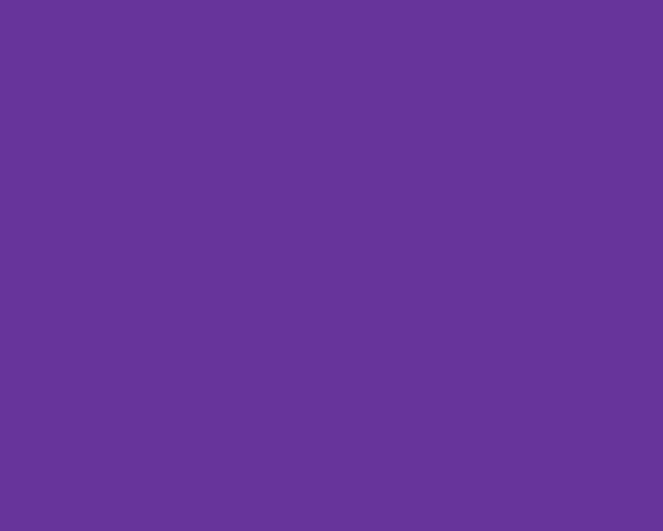
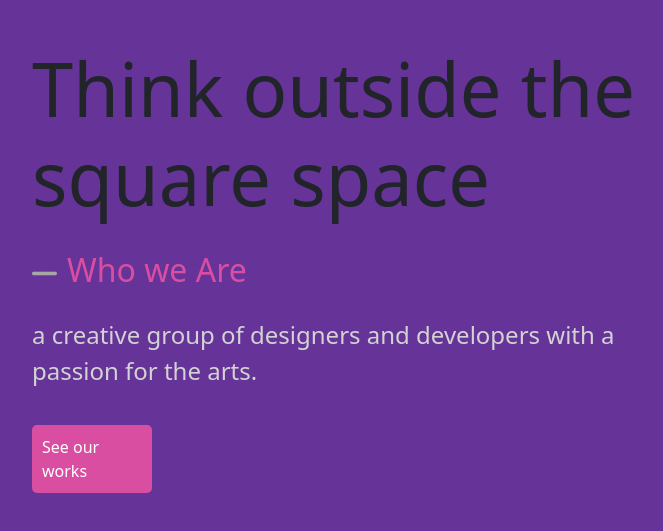
Before and after one commit to ahm3tozenir/portifolio, a React (Vite) app: page /404 in a window 1280 px wide. Before the commit this address had no page. Shown: the part 131-662 px from the top of the page, without its empty margins (608-1271 px from the left). Built offline with nearby package versions, Linux system fonts and the light colour scheme; no server answers.

Commit message:
404 page added

```diff
--- a/src/App.jsx
+++ b/src/App.jsx
@@ -1,5 +1,7 @@
 import { Routes,Route, Navigate} from "react-router-dom";
 import Index from "./pages/index";
+import Projects from "./pages/projects"
+import Index404 from "./pages/404"
 
 import 'bootstrap/dist/css/bootstrap.min.css';
 
@@ -15,6 +17,9 @@ function App() {
     <>
       <Routes>
         <Route path="/" element={<Index/>} />
+        <Route path="/projects" element={<Projects/>} />
+        <Route path="/404" element={<Index404/>}/>
+        <Route path="*" element={<Navigate to={'/404'}/>}/>
       </Routes>
 
     </>
--- a/src/components/cube.jsx
+++ b/src/components/cube.jsx
@@ -1,21 +1,46 @@
-import React, { useRef } from 'react'
+import React, { useEffect, useRef, useState } from 'react'
 import { OrbitControls, PerspectiveCamera, RenderTexture, Text } from '@react-three/drei'
 import { useFrame } from '@react-three/fiber'
+
+
 
 function Cube() {
 
     const textRef = useRef()
     useFrame(state => (textRef.current.position.x = Math.sin(state.clock.elapsedTime)))
 
+    const [msg,setMsg] = useState('404');
+    const [counter,setCounter] = useState(0);
+
+    useEffect(()=>{
+        setTimeout(function(){
+            setCounter(counter+1)
+        }, 5000);
+
+    },[counter])
+
+    const [pos,setPos] = useState(1);
+
+
+    useEffect(()=>{
+        if(msg==='404'){
+            setMsg("We couldn’t find that page")
+            setPos(16)
+        }else{
+            setMsg('404')
+            setPos(1)
+        }
+    },[counter])
+
   return (
     <mesh>
         <boxGeometry/>
         <meshStandardMaterial>
             <RenderTexture  attach="map">
-                <PerspectiveCamera makeDefault position={[0,0,5]}/>
+                <PerspectiveCamera makeDefault position={[0,0,pos]}/>
                 <color attach='background' args={["#dc9dcd"]}/>
                 <Text ref={textRef} fontsize={3} color="#555">
-                    hello
+                    {msg}
                 </Text>
             </RenderTexture>
         </meshStandardMaterial>
--- /dev/null
+++ b/src/pages/404.jsx
@@ -0,0 +1,98 @@
+import React from 'react'
+import Cube from '../components/cube'
+import { OrbitControls} from '@react-three/drei'
+import { Canvas } from '@react-three/fiber'
+import { styled } from "styled-components"
+
+const Section = styled.div`
+  height: 100vh;
+  scroll-snap-align: center;
+  display: flex;
+  justify-content: center;
+`
+
+const Container = styled.div`
+  height: 100vh;
+  scroll-snap-align: center;
+  width: 1400px;
+  display: flex;
+  justify-content: space-between;
+`
+
+const Left = styled.div`
+  flex: 1;
+
+`
+
+const Right = styled.div`
+  flex: 1;
+  display: flex;
+  flex-direction: column;
+  justify-content: center;
+  gap: 20px;
+`
+
+const Title = styled.h1`
+  font-size: 74px;
+`
+
+const WhatWeDo = styled.div`
+  display: flex;
+  align-items: center;
+  gap: 10px;
+`
+
+const Line = styled.img`
+  height: 5px;
+`
+
+const Subtitle = styled.h2`
+  color: #da4ea2;
+`
+
+const Desc = styled.p`
+  font-size: 24px;
+  color: lightgray;
+`
+
+const Button = styled.div`
+  background-color: #da4ea2;
+  color: white;
+  font-weight: 500;
+  width: 120px;
+  padding: 10px;
+  border: none;
+  border-radius: 5px;
+  cursor: pointer;
+`
+
+function Index404() {
+  return (
+    <Section>
+        <Container>
+          <Left>
+            <Canvas camera={{fov:25, position:[5,5,5]}}>
+              <OrbitControls enableZoom={false} autoRotate/>
+              <ambientLight intensity={1}/>
+              <directionalLight position={[3,2,1]}/>
+              <Cube/>
+          </Canvas>
+          </Left>
+          <Right>
+            <Title>Think outside the square space</Title>
+            <WhatWeDo>
+              <Line src="./img/line.png"></Line>
+              <Subtitle>Who we Are</Subtitle>
+            </WhatWeDo>
+            <Desc>
+            a creative group of designers and developers with a passion for the
+            arts.
+            </Desc>
+            <Button>See our works</Button>
+          </Right>
+        </Container>
+    </Section>
+  )
+}
+
+export default Index404
--- /dev/null
+++ b/src/pages/projects.jsx
@@ -0,0 +1,9 @@
+import React from 'react'
+
+function Projects() {
+  return (
+    <div>Projects will be here</div>
+  )
+}
+
+export default Projects
```
